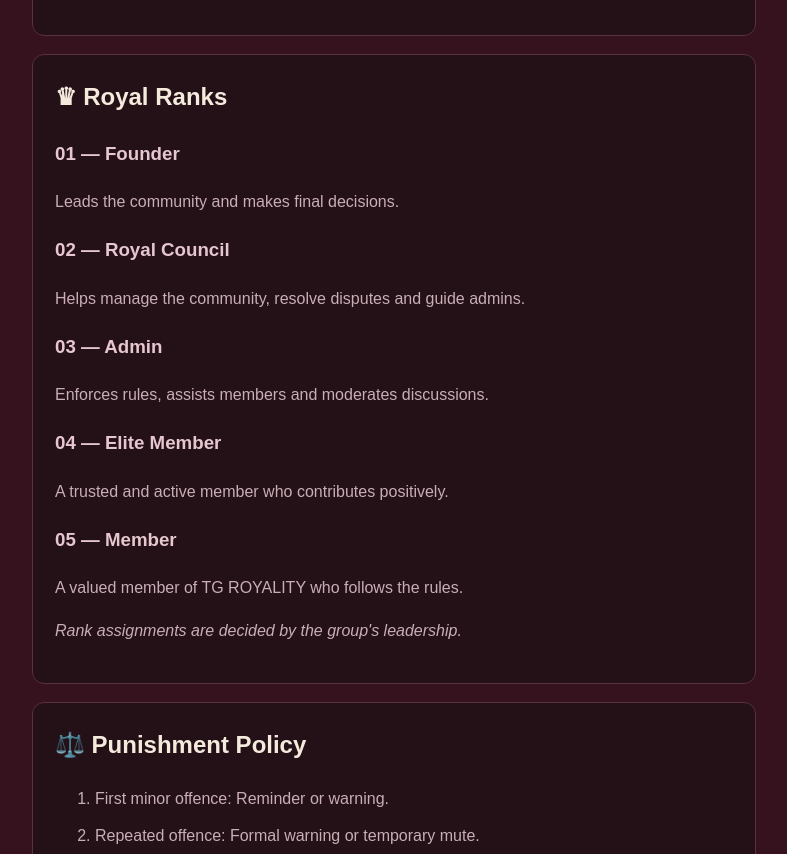
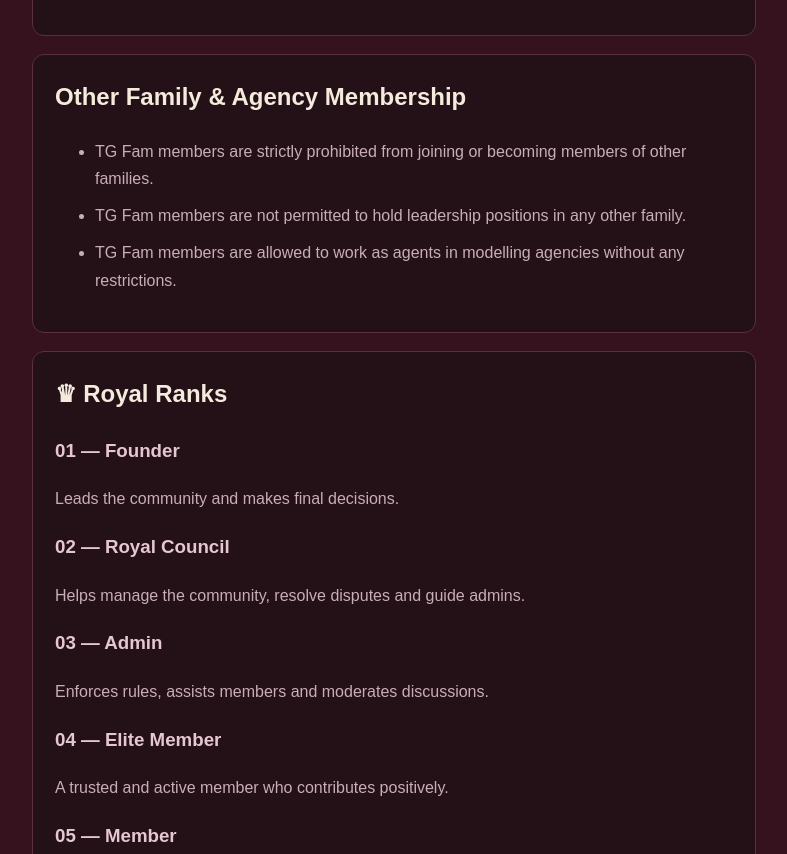
Before and after one commit to tgroyaltyofficial-ux/tg-royality, a plain HTML site: page index.html in a window 1280 px wide. Shown: the part 1388-2242 px from the top of the page, without its empty margins (246-1033 px from the left). Drawn offline with Linux system fonts and the light colour scheme.

Commit message:
Update index.html

```diff
--- a/index.html
+++ b/index.html
@@ -275,6 +275,26 @@
         </li>
       </ol>
     </section>
+    <section id="other-memberships">
+  <h2>Other Family & Agency Membership</h2>
+
+  <ul>
+    <li>
+      TG Fam members are strictly prohibited from joining
+      or becoming members of other families.
+    </li>
+
+    <li>
+      TG Fam members are not permitted to hold leadership
+      positions in any other family.
+    </li>
+
+    <li>
+      TG Fam members are allowed to work as agents in
+      modelling agencies without any restrictions.
+    </li>
+  </ul>
+    </section>
 
     <section id="ranks">
       <h2>♛ Royal Ranks</h2>
```
